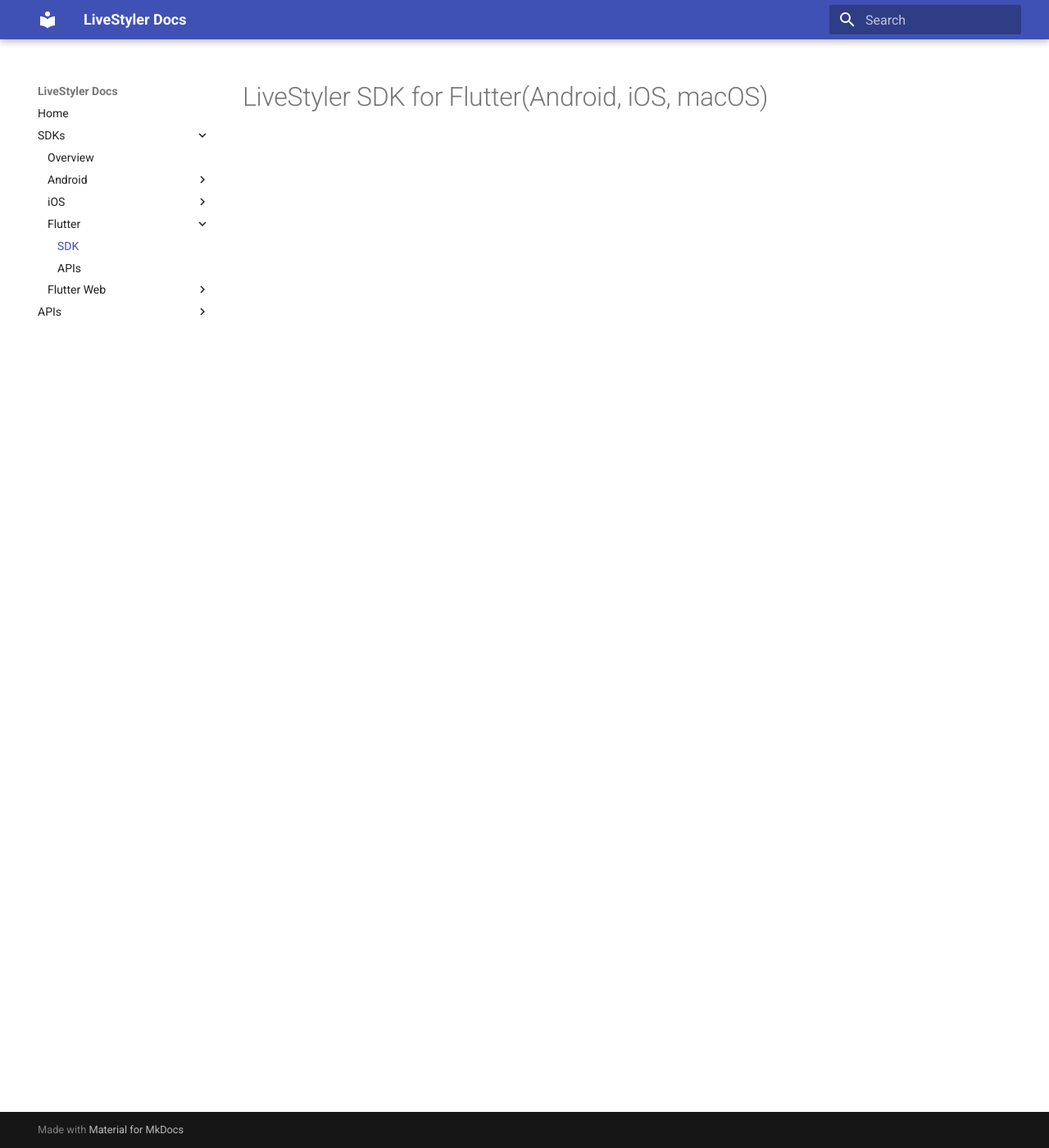
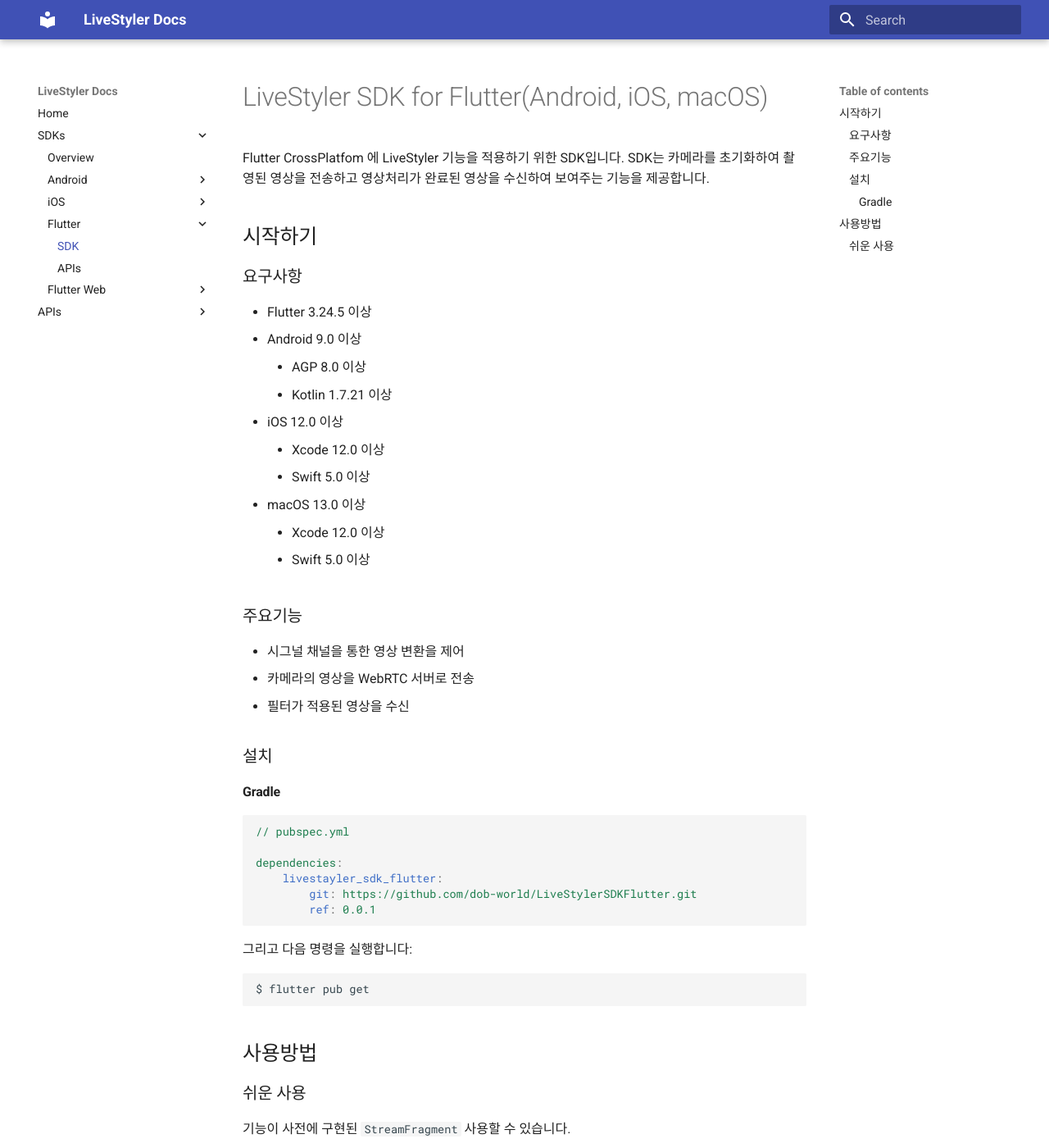
Before and after one commit to dob-world/livestyler-docs, an MkDocs documentation site: the page built from docs/sdk/flutter.md, in a window 1280 px wide and 1400 px high. Shown: the whole window at 82% size. Built offline with MkDocs 1.6.1 and Material for MkDocs 9.7.7, drawn with Linux system fonts in a browser that asks for light colours.

Commit message:
Update SDK documentation for Android, iOS, and Flutter
Expanded and clarified the setup and usage instructions for the Android and Flutter SDKs, including prerequisites and installation steps. Fixed a typo in the overview and improved formatting in the iOS documentation.

````diff
--- a/docs/sdk/flutter.md
+++ b/docs/sdk/flutter.md
@@ -1 +1,50 @@
 # LiveStyler SDK for Flutter(Android, iOS, macOS)
+
+Flutter CrossPlatfom 에 LiveStyler 기능을 적용하기 위한 SDK입니다.
+SDK는 카메라를 초기화하여 촬영된 영상을 전송하고 영상처리가 완료된 영상을 수신하여 보여주는 기능을 제공합니다.
+
+## 시작하기
+
+### 요구사항
+
+- Flutter 3.24.5 이상
+- Android 9.0 이상
+    - AGP 8.0 이상
+    - Kotlin 1.7.21 이상
+- iOS 12.0 이상
+    - Xcode 12.0 이상
+    - Swift 5.0 이상
+- macOS 13.0 이상
+    - Xcode 12.0 이상
+    - Swift 5.0 이상
+
+### 주요기능
+
+- 시그널 채널을 통한 영상 변환을 제어
+- 카메라의 영상을 WebRTC 서버로 전송
+- 필터가 적용된 영상을 수신
+
+### 설치
+
+#### Gradle
+
+```yaml
+// pubspec.yml
+
+dependencies:
+    livestayler_sdk_flutter:
+        git: https://github.com/dob-world/LiveStylerSDKFlutter.git
+        ref: 0.0.1
+```
+
+그리고 다음 명령을 실행합니다:
+
+```bash
+$ flutter pub get
+```
+
+## 사용방법
+
+### 쉬운 사용
+
+기능이 사전에 구현된 `StreamFragment` 사용할 수 있습니다.
````
Also changed, not shown: docs/sdk/android.md (+8 -1 lines), docs/sdk/ios.md (+1 -1 lines), docs/sdk/overview.md (+1 -1 lines).
